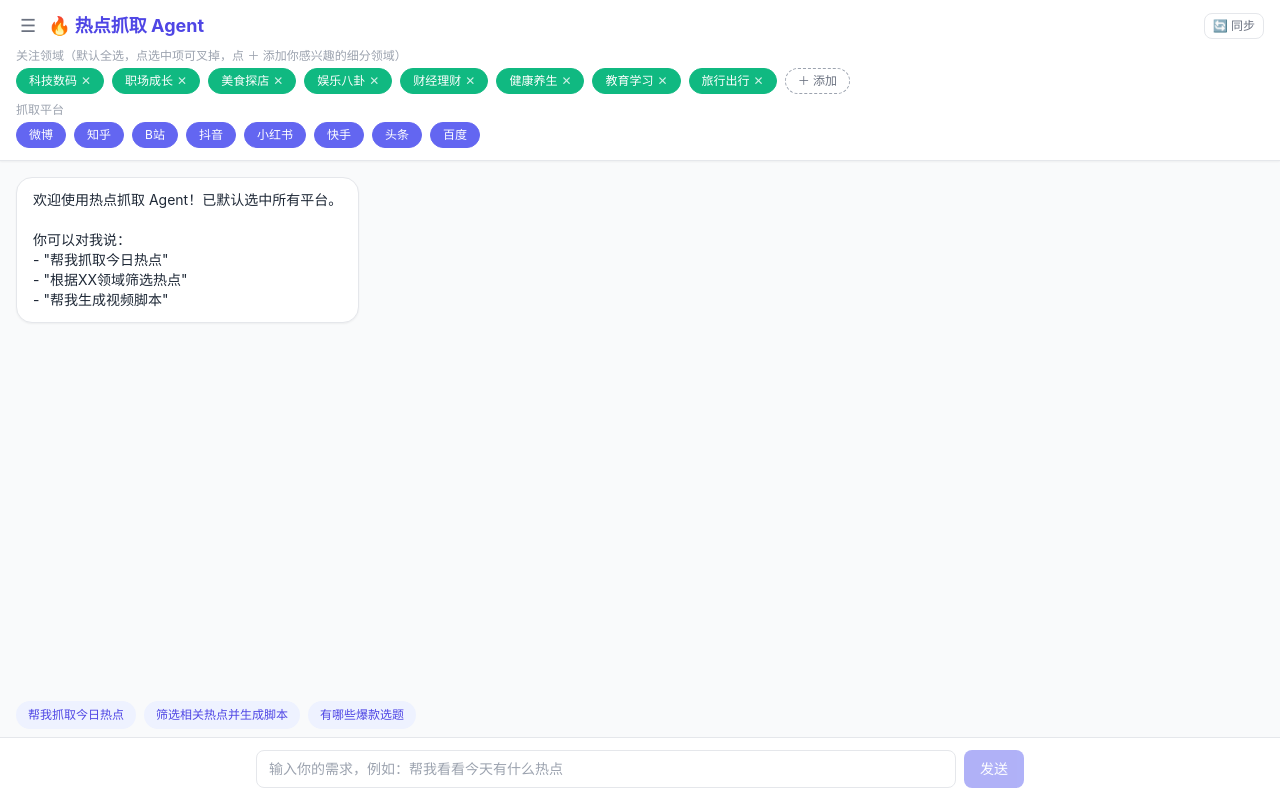
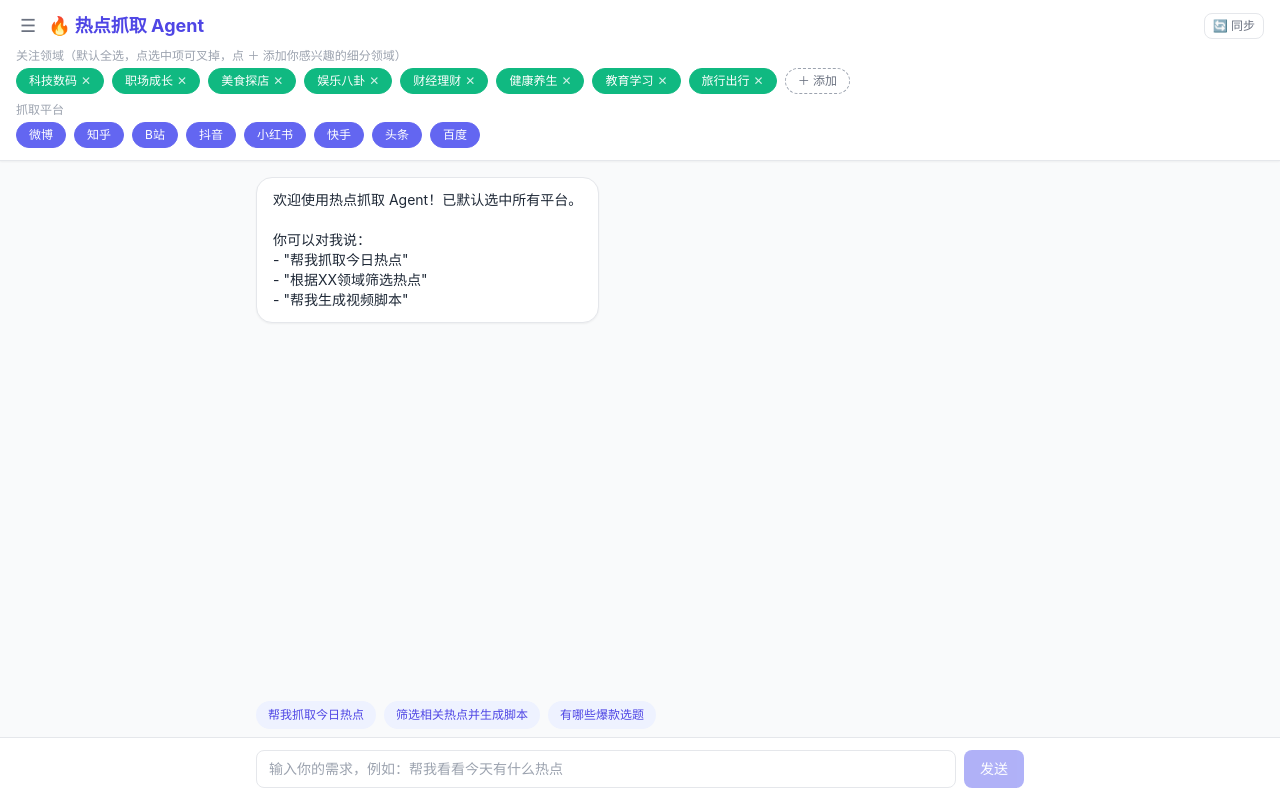
Before and after one commit to rensiyu6162-star/hot-topic-agent, a Next.js app: page / in a window 1280 px wide. Built offline with nearby package versions, Linux system fonts and the light colour scheme.

Commit message:
feat: 豆包式响应式布局——中心内容最大宽度居中

```diff
--- a/src/app/page.tsx
+++ b/src/app/page.tsx
@@ -803,14 +803,15 @@
       )}
 
       {/* Messages */}
-      <div className="flex-1 overflow-y-auto px-4 py-4 space-y-4">
+      <div className="flex-1 overflow-y-auto px-4 py-4">
+        <div className="max-w-3xl mx-auto w-full space-y-4">
           {messages.map((msg, i) => (
             <div
               key={i}
               className={`flex ${msg.role === "user" ? "justify-end" : "justify-start"}`}
             >
               <div
-              className={`max-w-[80%] rounded-2xl px-4 py-3 text-sm whitespace-pre-wrap ${
+                className={`max-w-[85%] rounded-2xl px-4 py-3 text-sm whitespace-pre-wrap ${
                   msg.role === "user"
                     ? "bg-indigo-500 text-white"
                     : "bg-white text-gray-800 shadow-sm border"
@@ -836,10 +837,12 @@
           )}
           <div ref={messagesEndRef} />
         </div>
+      </div>
 
       {/* Quick Actions */}
       {messages.length <= 1 && (
-        <div className="px-4 pb-2 flex flex-wrap gap-2">
+        <div className="px-4 pb-2">
+          <div className="max-w-3xl mx-auto w-full flex flex-wrap gap-2">
             {["帮我抓取今日热点", "筛选相关热点并生成脚本", "有哪些爆款选题"].map(
               (hint) => (
                 <button
@@ -851,6 +854,7 @@
                 </button>
               )
             )}
+          </div>
         </div>
       )}
 
```
Lines whose indentation alone changed are shown as unchanged.
